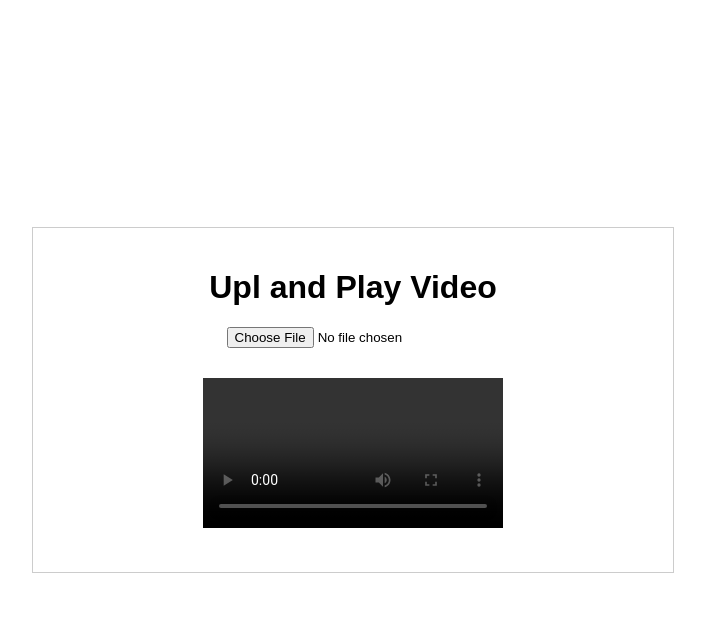
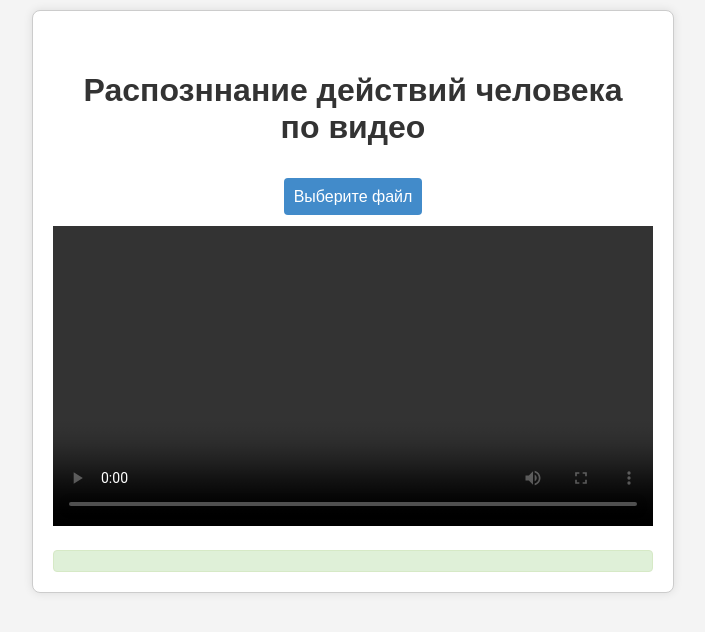
Before and after one commit to kons-ole/RZHD-watcher, a website: page express/public/index.html in a window 1280 px wide. Shown: the whole page, without its empty margins (287-992 px from the left). Drawn offline with Linux system fonts and the light colour scheme.

Commit message:
efdsjfnkwesd

```diff
--- a/express/public/index.html
+++ b/express/public/index.html
@@ -4,47 +4,14 @@
     <meta charset="UTF-8">
     <meta name="viewport" content="width=device-width, initial-scale=1.0">
     <title>Video Player</title>
-    <style>
-        body {
-            font-family: Arial, sans-serif;
-            margin: 0;
-            padding: 0;
-            display: flex;
-            justify-content: center;
-            align-items: center;
-            height: 100vh;
-        }
-
-        .container {
-            text-align: center;
-            border: 1px solid #ccc;
-            padding: 20px;
-            max-width: 600px;
-            width: 100%;
-        }
-
-        #videoInput {
-            margin-bottom: 10px;
-        }
-
-        #videoContainer {
-            margin-top: 20px;
-        }
-
-        #videoInfo {
-            margin-top: 10px;
-        }
-
-        #result {
-            margin-top: 20px;
-        }
-    </style>
+    <link rel="stylesheet" href="./style.css">
 </head>
 <body>
     <div class="container">
-        <h1>Upl and Play Video</h1>
+        <h1>Распозннание действий человека по видео</h1>
 
         <input type="file" id="videoInput" accept="video/*">
+        <label for="videoInput">Выберите файл</label>
 
         <div id="videoContainer">
             <video controls id="videoPlayer"></video>
--- /dev/null
+++ b/express/public/style.css
@@ -0,0 +1,81 @@
+body {
+    font-family: 'Arial', sans-serif;
+    margin: 0;
+    padding: 0;
+    display: flex;
+    justify-content: center;
+    align-items: center;
+    /* height: 100vh; */
+    background-color: #f4f4f4;
+}
+
+.container {
+    margin: 10px;
+    text-align: center;
+    border: 1px solid #ccc;
+    padding: 20px;
+    max-width: 600px;
+    width: 100%;
+    background-color: #fff;
+    box-shadow: 0 0 10px rgba(0, 0, 0, 0.1);
+    border-radius: 8px;
+}
+
+h1 {
+    color: #333;
+    padding: 20px;
+
+}
+
+#videoInput {
+    position: absolute;
+    width: 1px;
+    height: 1px;
+    margin: -1px;
+    padding: 0;
+    overflow: hidden;
+    clip: rect(0, 0, 0, 0);
+    border: 0;
+}
+
+#videoInput + label {
+    margin-bottom: 10px;
+    padding: 10px;
+    background-color: #428bca;
+    color: #fff;
+    border: none;
+    border-radius: 4px;
+    cursor: pointer;
+    transition: background-color 0.3s ease;
+}
+
+#videoInput + label:hover {
+    background-color: #3071a9;
+}
+
+#videoInput + label:active {
+    background-color: #204d74;
+}
+
+
+#videoContainer {
+    margin-top: 20px;
+}
+
+#videoPlayer {
+    width: 100%;
+    height: auto;
+}
+
+#videoInfo {
+    margin-top: 10px;
+}
+
+#result {
+    margin-top: 20px;
+    padding: 10px;
+    background-color: #dff0d8;
+    border: 1px solid #d6e9c6;
+    border-radius: 4px;
+    color: #3c763d;
+}
```
